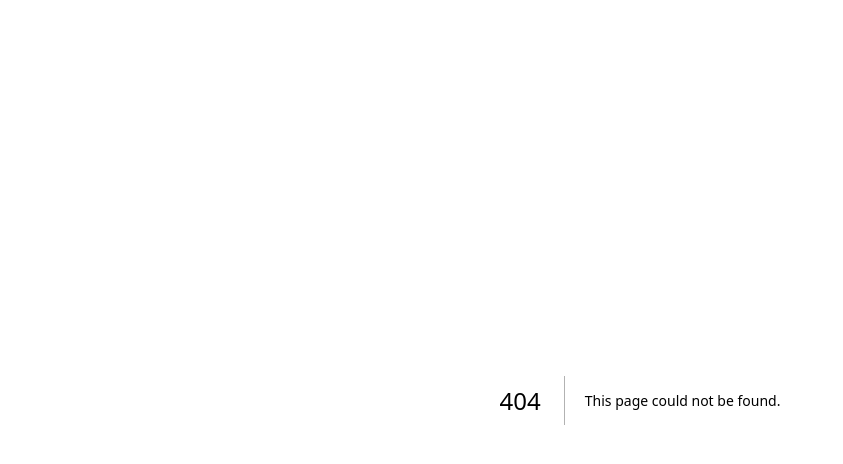
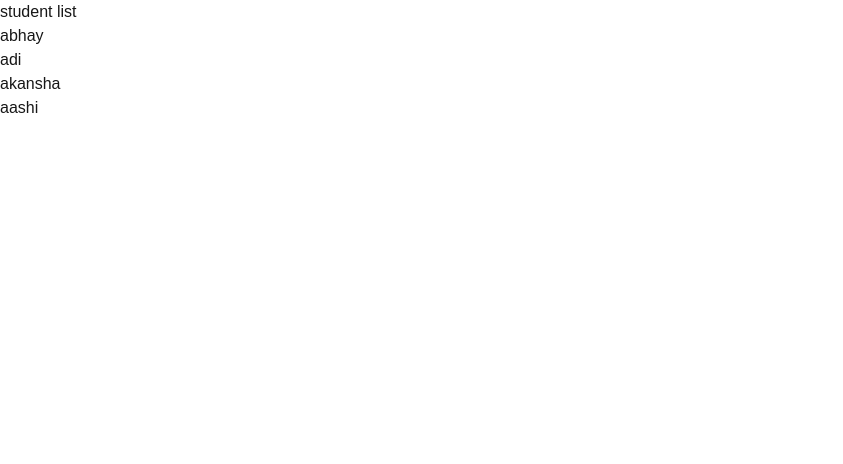
Before and after one commit to Aryaman-niboriya/NEXT-JS, a Next.js app in the folder next/: page /studentlist in a window 1280 px wide. Before the commit this address had no page. Shown: the top 464 px of the page, without its empty margins (0-843 px from the left). Built offline with nearby package versions, Linux system fonts and the light colour scheme.

Commit message:
learn dynamic routing in nextjs

```diff
--- /dev/null
+++ b/next/app/studentlist/[student]/page.js
@@ -0,0 +1,8 @@
+export default function student(){
+    return(
+        <div>
+            <h1>studnet detain</h1>
+        </div>
+    )
+
+}
--- /dev/null
+++ b/next/app/studentlist/page.js
@@ -0,0 +1,15 @@
+"use client"
+import Link from "next/link";
+export default function StudentList(){
+    return (
+        <div>
+        <h1>student list</h1>
+        <ul>
+           <li><Link href="/studentlist/abhay">abhay</Link></li>
+           <li><Link href="/studentlist/adi">adi</Link></li>
+           <li><Link href="studentlist/akansha">akansha</Link></li>
+           <li><Link href="studentlist/aashi">aashi</Link></li>
+        </ul>
+        </div>
+    )
+}
```
